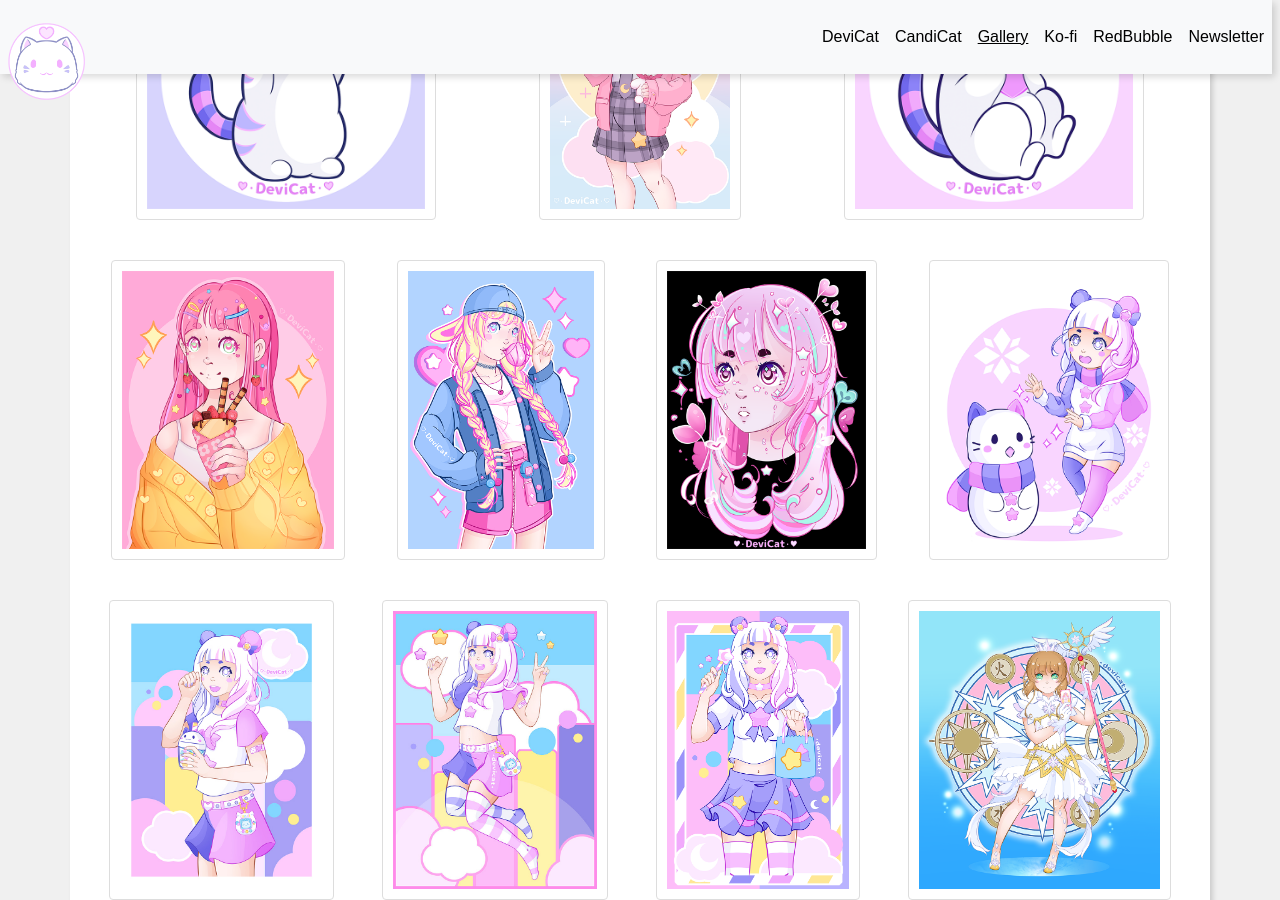
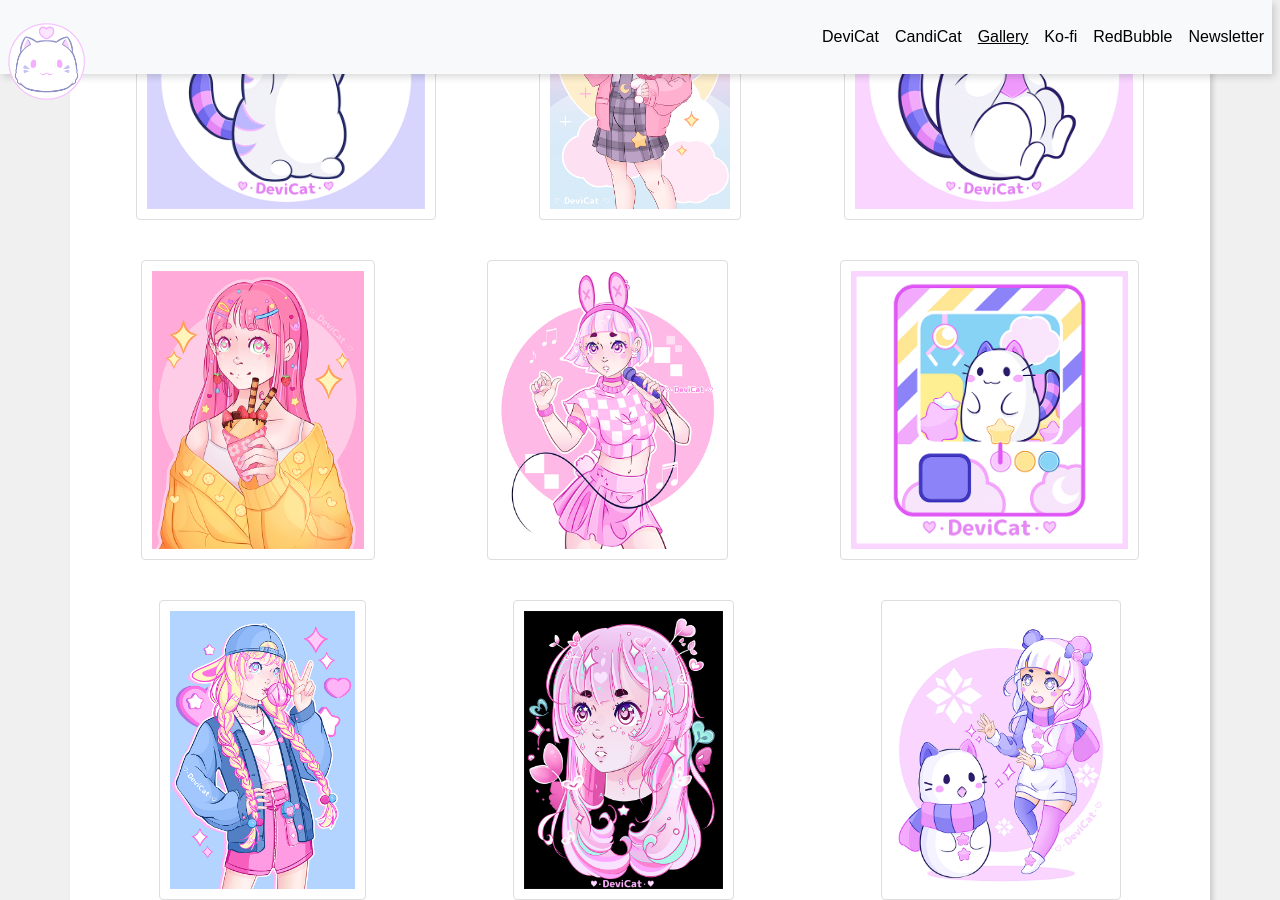
Before and after one commit to DeviCatOutlet/devicatoutlet.github.io, a Jekyll site: the page built from gallery.md, in a window 1280 px wide and 900 px high, scrolled down 1636 px. Built offline with Jekyll 4.4.1, drawn with Linux system fonts in a browser that asks for light colours; our own code applies the rules of GitHub Pages for plain Markdown files.

Commit message:
Update Gallery (again)
add more images to img folder and link to gallery

```diff
--- a/gallery.md
+++ b/gallery.md
@@ -17,9 +17,12 @@
 ![Mirukupannn DTIYS](img/MirukupannnDTIYS2022.png)
 ![CandiCat Valentine](img/CandiCatValentine2022.png)
 ![AlealArt DTIYS](img/AlealArt2022.png)
+![Lemoontea DTIYS](img/LemoonteaDTIYS2022.png)
+![CandiCat Candi Catcher](img/CandiCatcher2022.png)
 ![Marmewa DTIYS](img/MarmewaDTIYS2022.png)
 ![Lolonuno DTIYS](img/LolonunoDTIYS2022.png)
 ![CandiCat Winter Chibi](img/CCWinterChibi2021.png)
+![CandiCat SnowCat](img/CCSnowCat.png)
 ![CandiCat BobaTea Girl](img/CCBobaTeaGirl2021.jpg)
 ![CandiCat Jumping Girl](img/CandiCatJump2021.jpg)
 ![CandiCat Magical Girl](img/CandiCatMagicalGirl2021.png)
```
Also changed, not shown: img/CCSnowCat.png (added), img/CandiCatcher2022.png (added), img/LemoonteaDTIYS2022.png (added).
